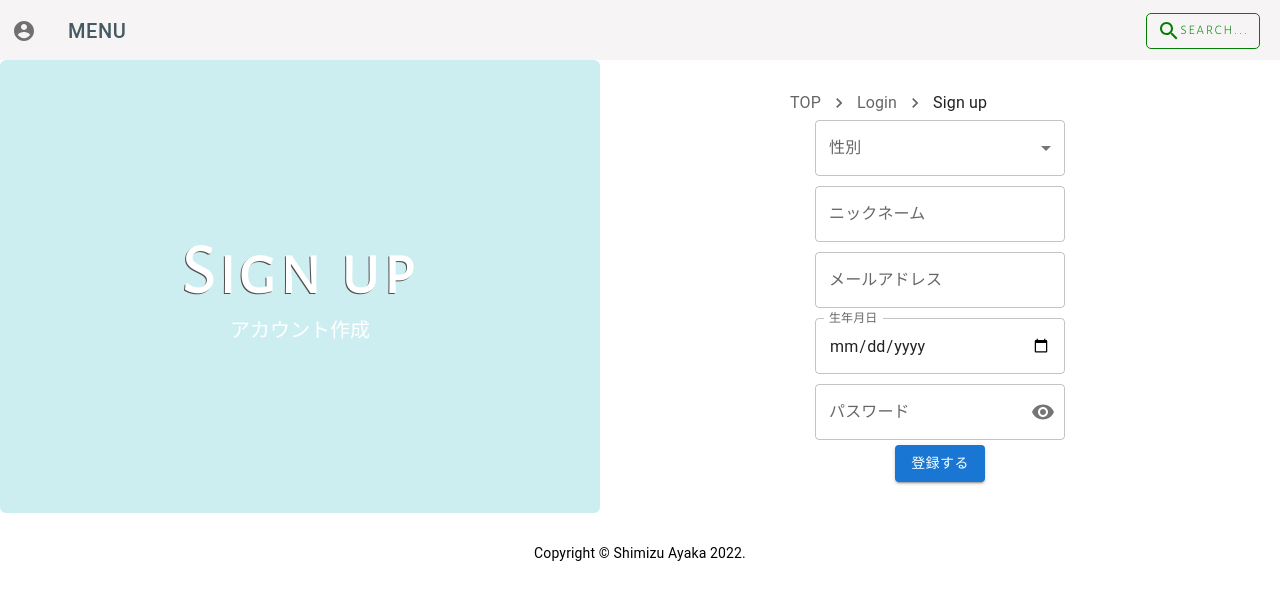
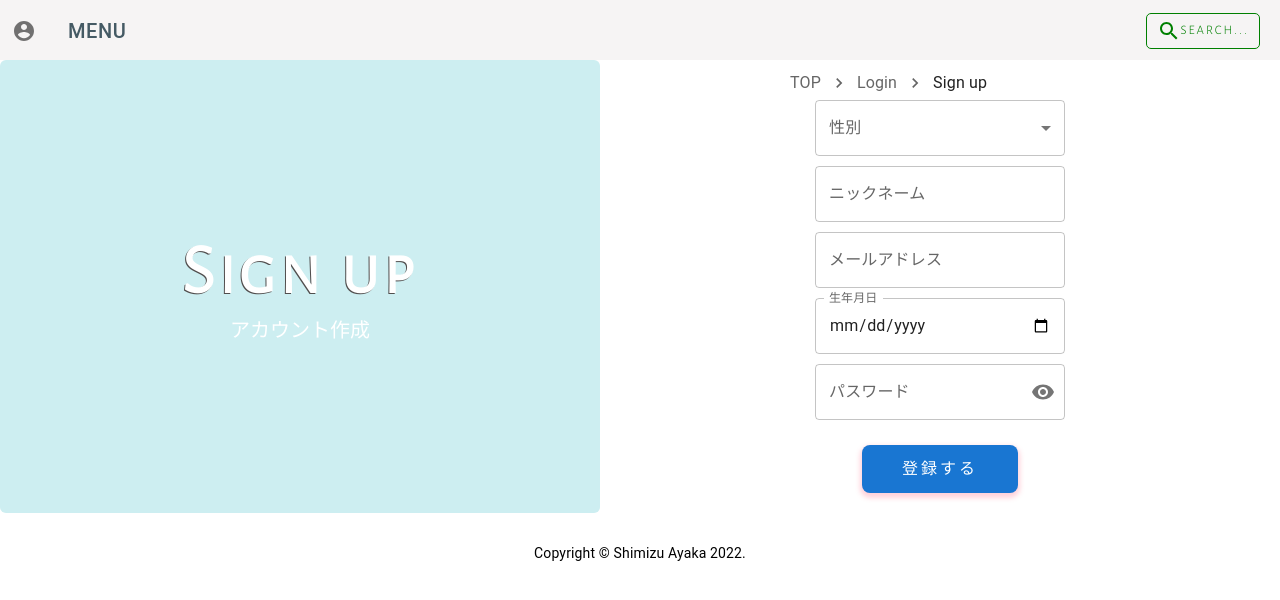
Before and after one commit to shimizu0623/cosmetic_app, a React (Create React App) app in the folder frontend/: page /createAccount in a window 1280 px wide. Shown: the top 600 px of the page. Built offline with nearby package versions, Linux system fonts and the light colour scheme.

Commit message:
registerBtnのスタイル変更

```diff
--- a/frontend/src/components/registerBtn.jsx
+++ b/frontend/src/components/registerBtn.jsx
@@ -1,13 +1,23 @@
 import React from 'react';
 import Button from '@mui/material/Button';
 import { Link as RouterLink } from "react-router-dom";
-
 
 export const RegisterBtn = () => {
 
     return(
         <>
-        <Button variant="contained" component={RouterLink} to='/'>
+        <Button
+          variant="contained"
+          sx={{
+            letterSpacing: 3,
+            fontSize: 16,
+            borderRadius: 2,
+            margin: '20px auto 10px',
+            padding: '10px 40px',
+            boxShadow: '0 3px 5px 2px rgba(255, 105, 135, .3)',
+         }}
+          component={RouterLink}
+          to='/'>
             登録する
         </Button>
         </>
```
